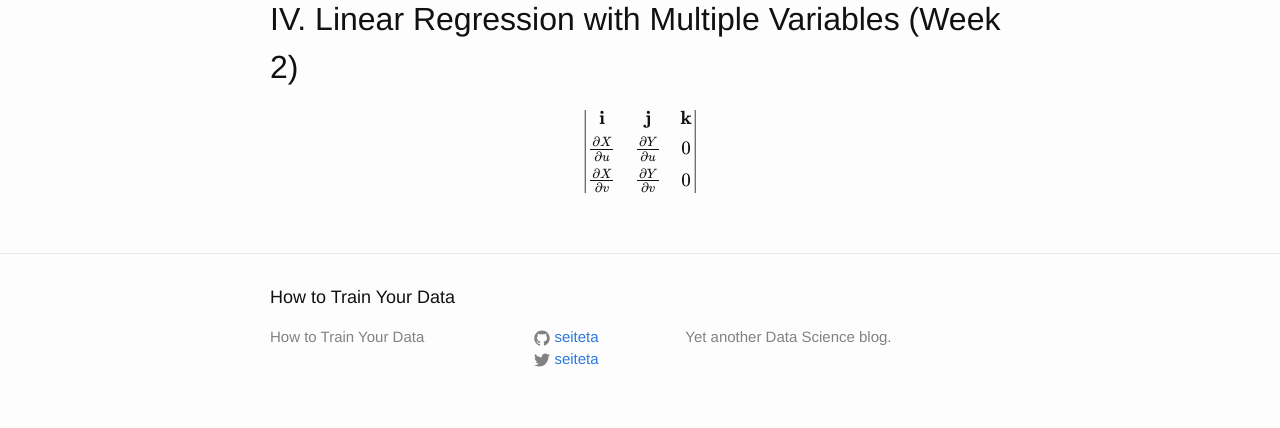
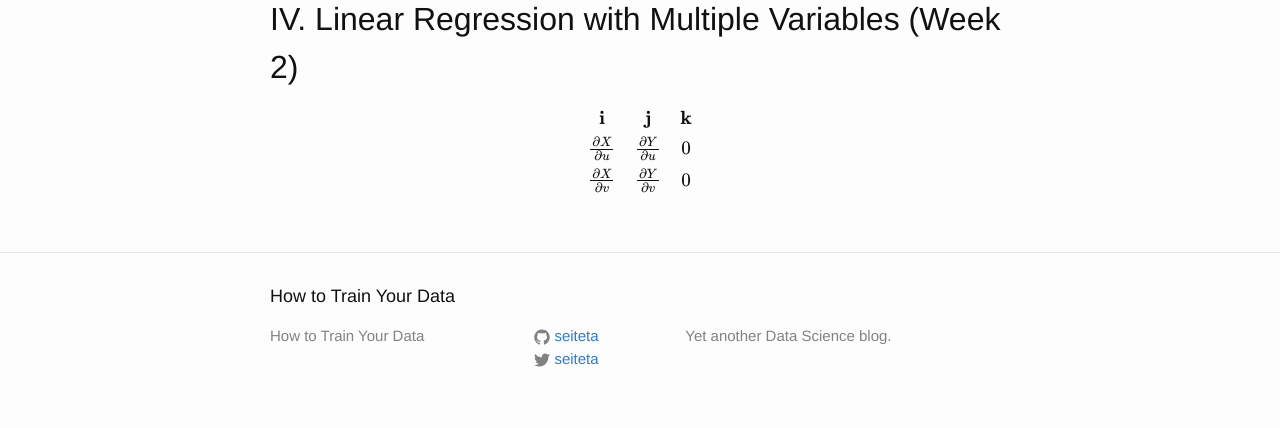
Before and after one commit to seiteta/seiteta.github.io_old, a Jekyll site: the page built from _posts/2014-12-04-machine-learning-notes.md, in a window 1280 px wide. Shown: the part 1860-2288 px from the top of the page. Built offline with Jekyll 4.4.1, drawn with Linux system fonts in a browser that asks for light colours; formulas are drawn with MathJax 3.

Commit message:
Update 2014-12-04-machine-learning-notes.md

```diff
--- a/_posts/2014-12-04-machine-learning-notes.md
+++ b/_posts/2014-12-04-machine-learning-notes.md
@@ -66,9 +66,9 @@ and simultaneously update $$\theta_0$$ and $$\theta_1$$.
 ## IV. Linear Regression with Multiple Variables (Week 2)
 
 $$
-\begin{vmatrix}
+\begin{matrix}
 \mathbf{i} & \mathbf{j} & \mathbf{k} \\
 \frac{\partial X}{\partial u} &  \frac{\partial Y}{\partial u} & 0 \\
 \frac{\partial X}{\partial v} &  \frac{\partial Y}{\partial v} & 0
-\end{vmatrix}
+\end{matrix}
 $$
```
